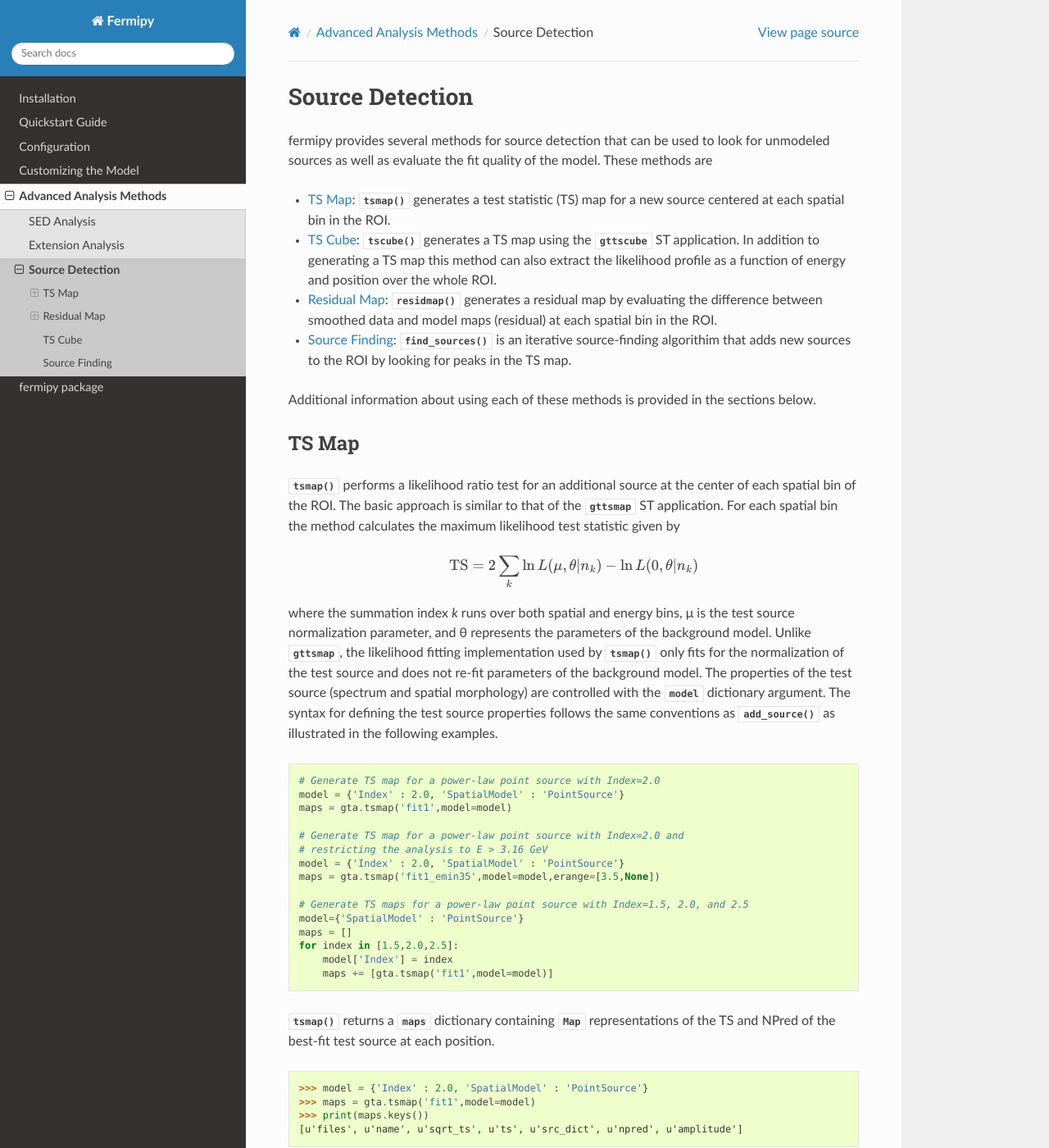
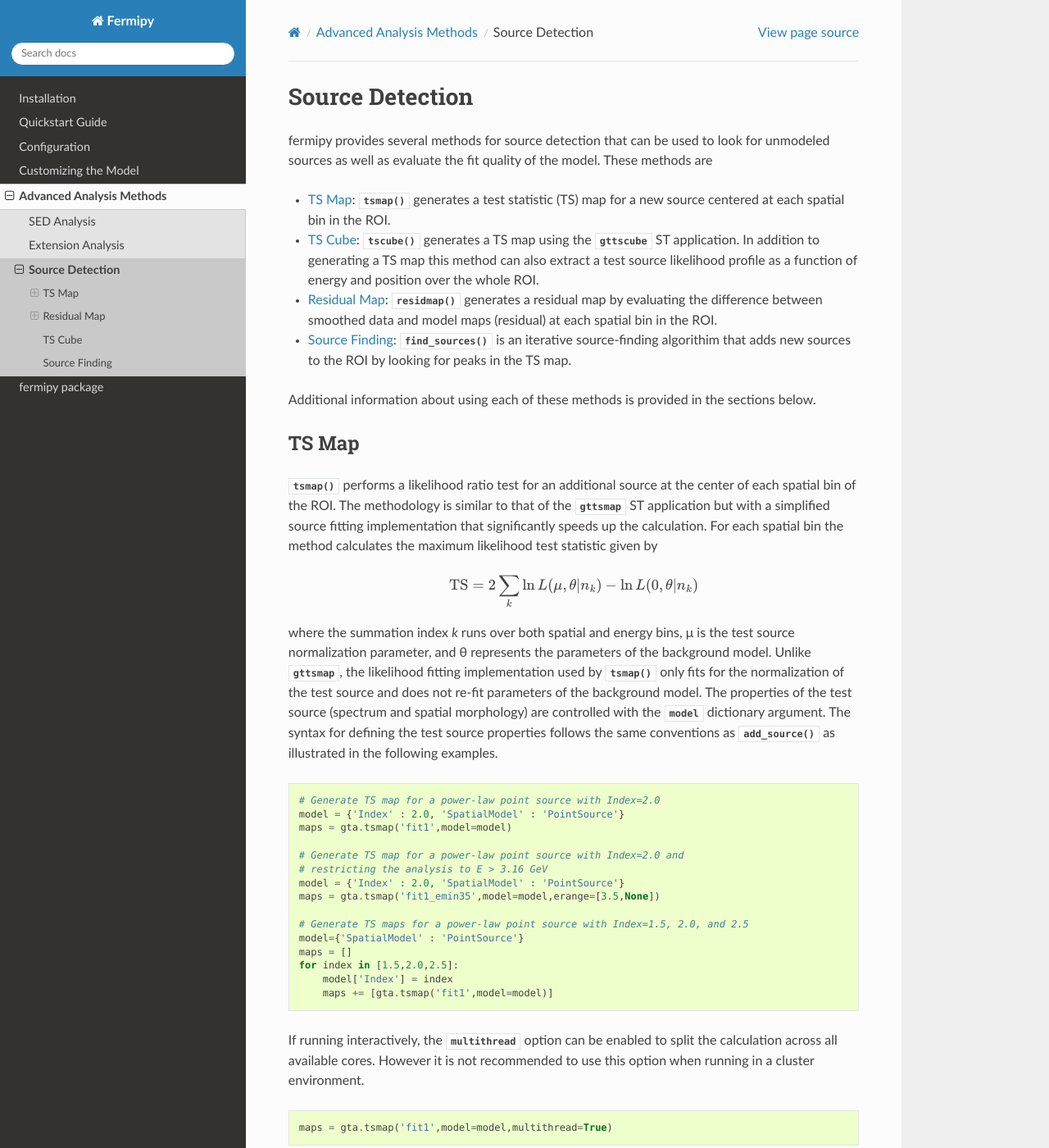
Before and after one commit to fermiPy/fermipy, a Sphinx documentation site: the page built from docs/advanced/detection.rst, in a window 1280 px wide and 1400 px high. Shown: the whole window at 82% size. Built offline with Sphinx 7.4.7 and the Read the Docs theme 2.0.0, drawn with Linux system fonts in a browser that asks for light colours; the version number could not be read and is left out; some of the changed text lies outside the part shown.

Commit message:
Documentation tweaks.

```diff
--- a/docs/advanced/detection.rst
+++ b/docs/advanced/detection.rst
@@ -14,8 +14,9 @@ the model.  These methods are
 
 * :ref:`tscube`: :py:meth:`~fermipy.gtanalysis.GTAnalysis.tscube`
   generates a TS map using the `gttscube` ST application.  In addition
-  to generating a TS map this method can also extract the likelihood
-  profile as a function of energy and position over the whole ROI.
+  to generating a TS map this method can also extract a test source
+  likelihood profile as a function of energy and position over the
+  whole ROI.
 
 * :ref:`residmap`: :py:meth:`~fermipy.gtanalysis.GTAnalysis.residmap`
   generates a residual map by evaluating the difference between
@@ -37,9 +38,10 @@ TS Map
 
 :py:meth:`~fermipy.gtanalysis.GTAnalysis.tsmap` performs a likelihood
 ratio test for an additional source at the center of each spatial bin
-of the ROI.  The basic approach is similar to that of the `gttsmap` ST
-application.  For each spatial bin the method calculates the maximum
-likelihood test statistic given by
+of the ROI.  The methodology is similar to that of the `gttsmap` ST
+application but with a simplified source fitting implementation that
+significantly speeds up the calculation.  For each spatial bin the
+method calculates the maximum likelihood test statistic given by
 
 .. math::
 
@@ -75,6 +77,14 @@ the following examples.
    for index in [1.5,2.0,2.5]:
        model['Index'] = index
        maps += [gta.tsmap('fit1',model=model)]
+
+If running interactively, the `multithread` option can be enabled to
+split the calculation across all available cores.  However it is not
+recommended to use this option when running in a cluster environment.
+
+.. code-block:: python
+
+   maps = gta.tsmap('fit1',model=model,multithread=True)
 
 :py:meth:`~fermipy.gtanalysis.GTAnalysis.tsmap` returns a `maps`
 dictionary containing `~fermipy.utils.Map` representations of the TS
```
Also changed, not shown: other parts of docs/advanced/detection.rst (+2 -2 lines), docs/fermipy.rst (+15 -0 lines), 1 other file.
